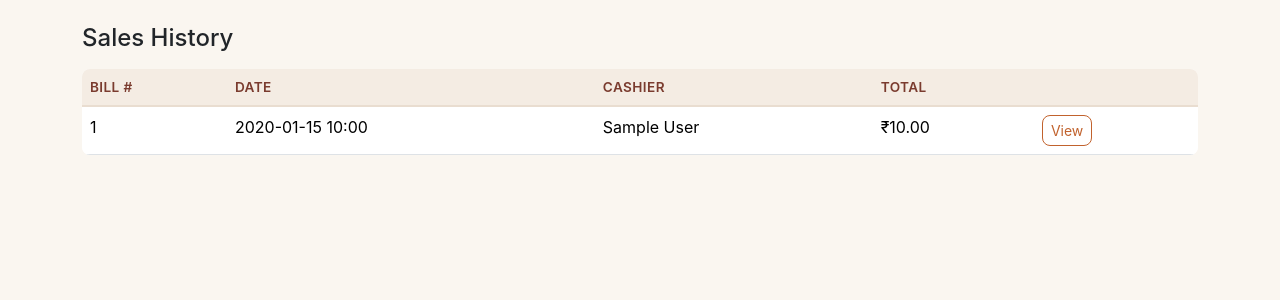
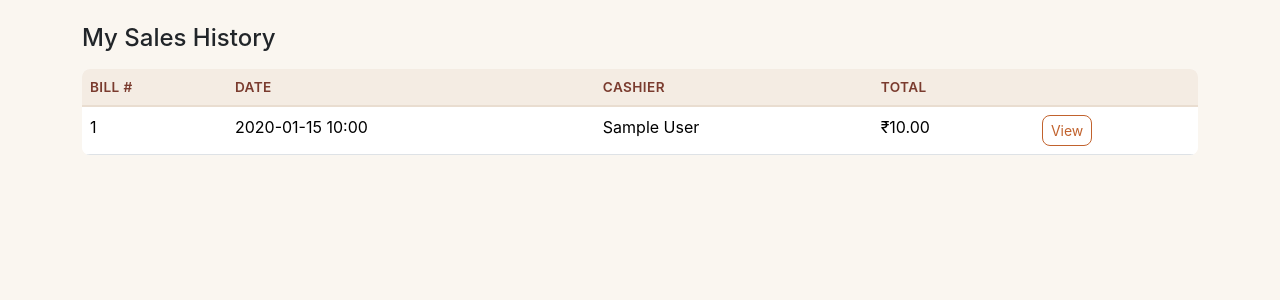
Before and after one commit to ShahAlam0306/inventory-billing-system, a Flask app: template templates/bills.html in a window 1280 px wide. Shown: the top 300 px of the page. Run offline with Flask 3, Linux system fonts and the light colour scheme; the template is opened without the code that fills it: values that come from a table or form of the project are taken from there, others are empty; tables that the repository leaves empty hold one stand-in row (values such as "Sample post"); some libraries are stand-ins or nearby versions.

Commit message:
Update bills.html

```diff
--- a/templates/bills.html
+++ b/templates/bills.html
@@ -1,7 +1,7 @@
 {% extends "base.html" %}
 {% block title %}Sales History{% endblock %}
 {% block content %}
-<h4 class="mb-3">Sales History</h4>
+<h4 class="mb-3">{% if is_admin %}Sales History{% else %}My Sales History{% endif %}</h4>
 <div class="table-responsive">
 <table class="table table-hover">
   <thead><tr><th>Bill #</th><th>Date</th><th>Cashier</th><th>Total</th><th></th></tr></thead>
```
